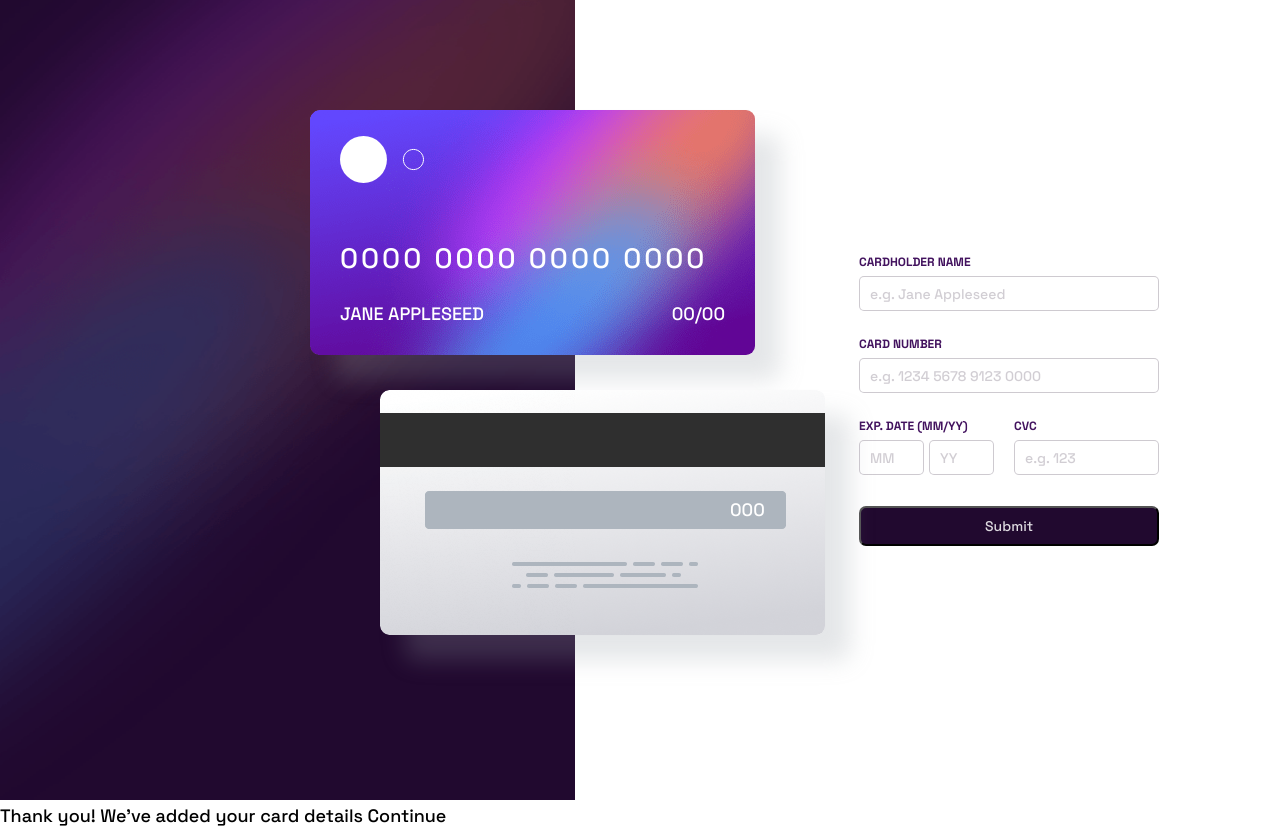
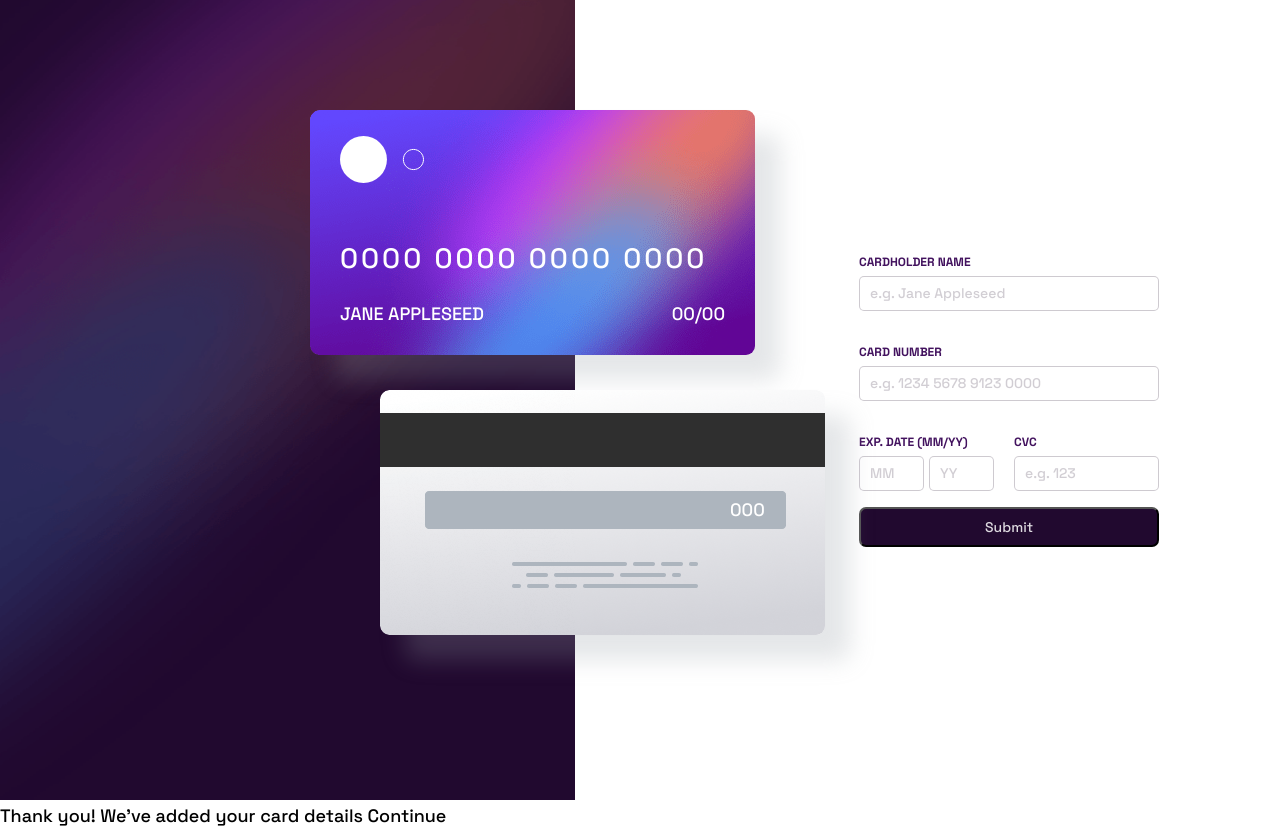
Before and after one commit to Stalius4/Frontend-Mentor, a React (Create React App) app in the folder interactive-card-details-form-main/: page / in a window 1280 px wide. Shown: the top 827 px of the page. Built offline with nearby package versions, Linux system fonts and the light colour scheme.

Commit message:
cardholders name functionality completed and bux fixed

```diff
--- a/interactive-card-details-form-main/src/App.css
+++ b/interactive-card-details-form-main/src/App.css
@@ -36,7 +36,7 @@ font-weight: 500;
 .input-inner{
 display: flex;
 flex-direction: column;
-gap:25px;
+gap:10px;
 }
 
 .flex-column{
@@ -177,6 +177,7 @@ input::placeholder{
   text-transform: none;
   font-size: 11px;
   color: red;
-  position:absolute;
-  top: 145px;
+  position:relative;
+  min-height: 23px;
+
 }
```
